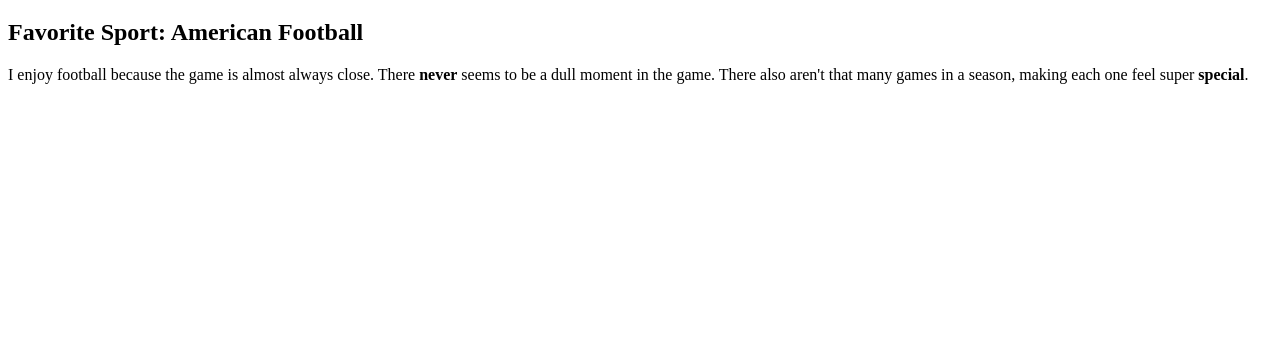
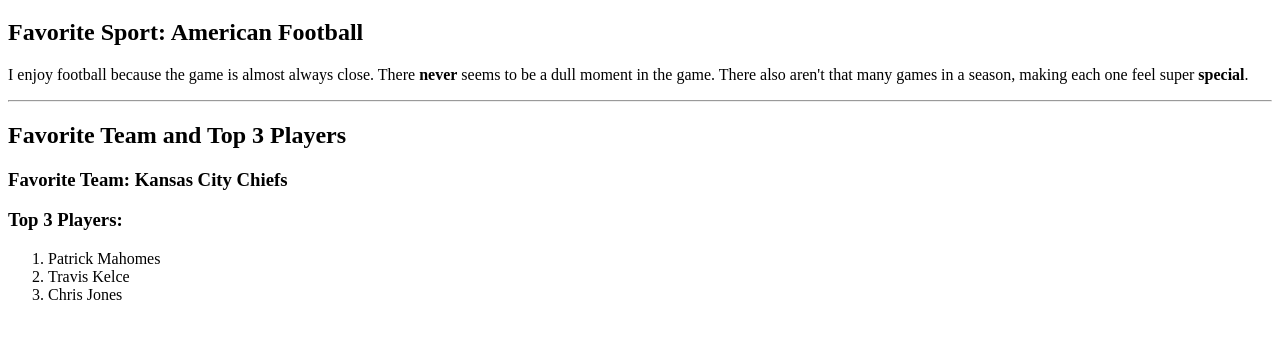
Before and after one commit to 44-563-Web-Apps-S23/44563-webapps-assignment-3-spencera0024, a plain HTML site: page index.html in a window 1280 px wide. Shown: the part 61-400 px from the top of the page. Drawn offline with Linux system fonts and the light colour scheme.

Commit message:
Added an ordered list for top 3 players on my favorite team

```diff
--- a/index.html
+++ b/index.html
@@ -8,5 +8,16 @@
         <h1>Spencer Anderson</h1>
         <h2>Favorite Sport: American Football</h2>
         <p>I enjoy football because the game is almost always close. There <b>never</b> seems to be a dull moment in the game. There also aren't that many games in a season, making each one feel super <b>special</b>.</p>
+
+        <hr>
+
+        <h2>Favorite Team and Top 3 Players</h2>
+        <h3>Favorite Team: Kansas City Chiefs</h3>
+        <h3>Top 3 Players:</h3>
+            <ol>
+                <li>Patrick Mahomes</li>
+                <li>Travis Kelce</li>
+                <li>Chris Jones</li>
+            </ol>
     </body>
 </html>
```
